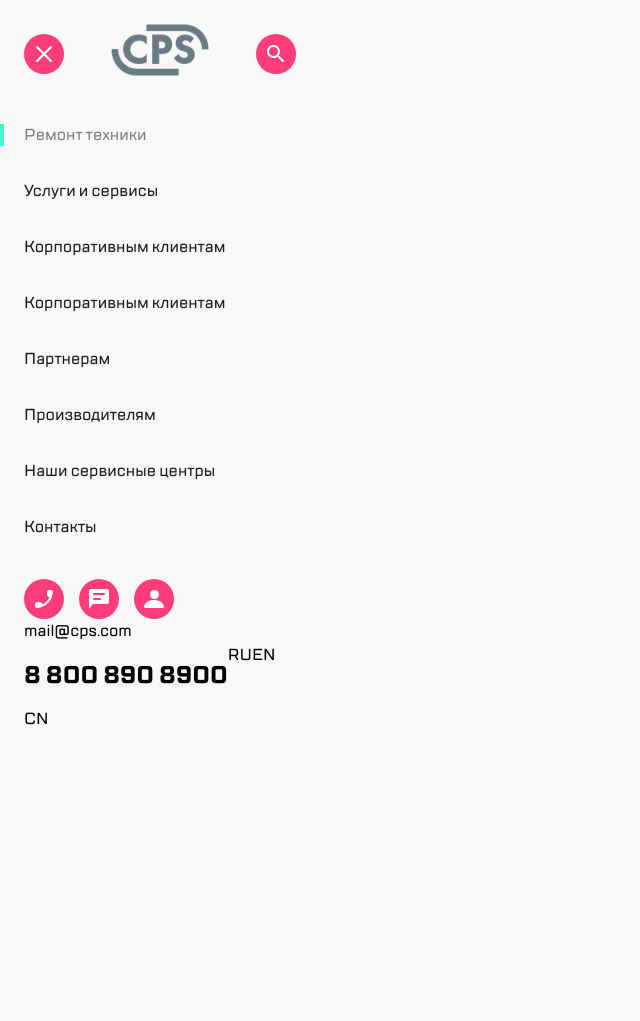
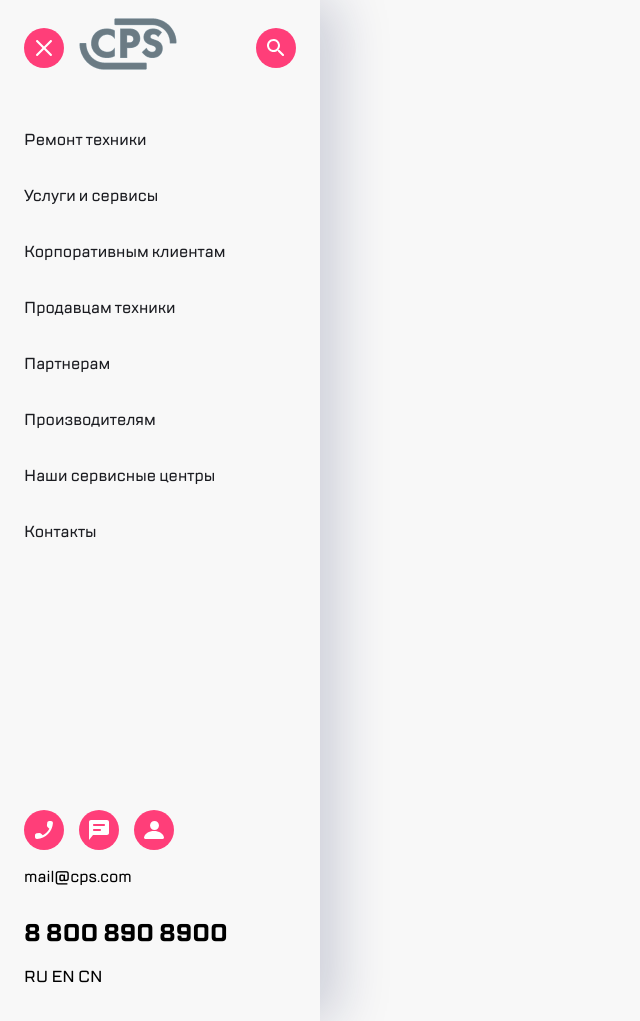
Before and after one commit to iguma05/iguma05.github.io, a plain HTML site: page mobile_menu.html in a window 1280 px wide. Shown: the whole page, without its empty margins (0-640 px from the left). Before the commit the page ends 800 px from the top, so only its background shows below. Drawn offline with Linux system fonts and the light colour scheme.

Commit message:
layout finish

```diff
--- a/mobile_menu.html
+++ b/mobile_menu.html
@@ -11,6 +11,7 @@
     <title>Menu</title>
 </head>
 <body>
+
     <header>
         <div class="header__title container">
             <button class="btn">
@@ -26,14 +27,16 @@
     </header>
 
     <nav class="menu">
-        <div class="menu__item">Ремонт техники</div>
-        <div class="menu__item">Услуги и сервисы</div>
-        <div class="menu__item">Корпоративным клиентам</div>
-        <div class="menu__item">Корпоративным клиентам</div>
-        <div class="menu__item">Партнерам</div>
-        <div class="menu__item">Производителям</div>
-        <div class="menu__item">Наши сервисные центры</div>
-        <div class="menu__item">Контакты</div>
+        <ul class="menu__item">
+            <li>Ремонт техники</li>
+            <li>Услуги и сервисы</li>
+            <li>Корпоративным клиентам</li>
+            <li>Продавцам техники</li>
+            <li>Партнерам</li>
+            <li>Производителям</li>
+            <li>Наши сервисные центры</li>
+            <li>Контакты</li>
+        </ul>
     </nav>
 
     <footer class="footer container">
@@ -48,15 +51,22 @@
                 <img src="img/profile.svg" alt="">
             </button>
         </div>
+
         <div class="footer__mail">
             <span>mail@cps.com</span>
         </div>
-        <span class="phone-number"><h2>8 800 890 8900</h2></span>
-        <span class="footer__language">RU</span>
-        <span class="footer__language">EN</span>
-        <span class="footer__language">CN</span>
+
+        <div class="phone-number"><h2>8 800 890 8900</h2></div>
+
+        <div class="footer__language">
+            <span>RU</span>
+            <span>EN</span>
+            <span>CN</span>
+        </div>
 
     </footer>
 
+
+
 </body>
 </html>
--- a/styles/menu_style.css
+++ b/styles/menu_style.css
@@ -1,55 +1,68 @@
 body {
     max-width: 320px;
+    min-height: 988px;
     margin: 0;
+
+    display: flex;
+    flex-direction: column;
 
     font-family: 'TT Lakes';
     font-size: 16px;
     line-height: 24px;
     font-weight: 500;
+    box-shadow: -2px 0px 4px rgba(69, 79, 126, 0.02), 16px 0px 52px rgba(14, 24, 80, 0.2);
 }
+
 .container {
-    display: flex;
-    margin: 24px;
+    margin: 0 24px;
 }
 .header__title {
     align-items: center;
     justify-content: space-between;
+    padding-top: 18px;
+    margin-bottom: 35px;
+}
+.header__logo {
+    flex-grow: 1;
+    padding-left: 15px;
 }
 .menu {
     display: flex;
     flex-direction: column;
+    margin-bottom: 250px;
 }
-.menu__item {
-    width: 320px;
+.menu__item li {
+    max-width: 320px;
+    max-height: 32px;
     color: #1B1C21;
 
     padding: 16px 0;
     margin-left: 24px;
     justify-content: center;
 }
-.menu__item:first-child {
-    color: #7E7E82;
+.menu__item li:hover {
     margin-left: 0;
-}
-.menu__item:first-child::before {
-    content:'';
     border-left: 4px solid #41F6D7;
-    margin-right: 20px;
-    height: 32px;
-
+    padding-left: 20px;
+    opacity: 0.5;
 }
 
-.footer{
-
-}
 .footer__menu {
     display: flex;
     width: 150px;
     justify-content: space-between;
+    margin-bottom: 15px;
 }
 .footer__mail {
     width: 100%;
+    margin-bottom: 12px;
 }
 .phone-number {
     font-weight: bold;
 }
+.footer__language {
+    margin-bottom: 32px;
+}
+.footer__language span:hover {
+    opacity: 0.5;
+}
```
